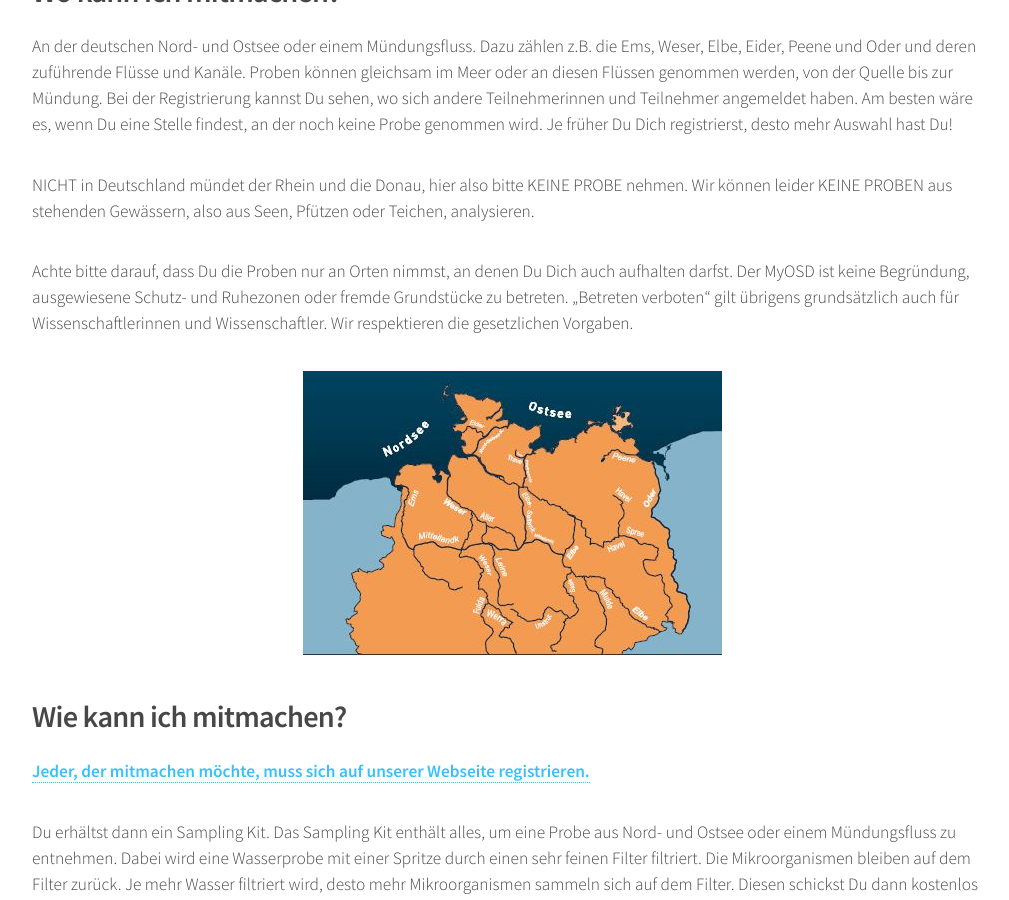
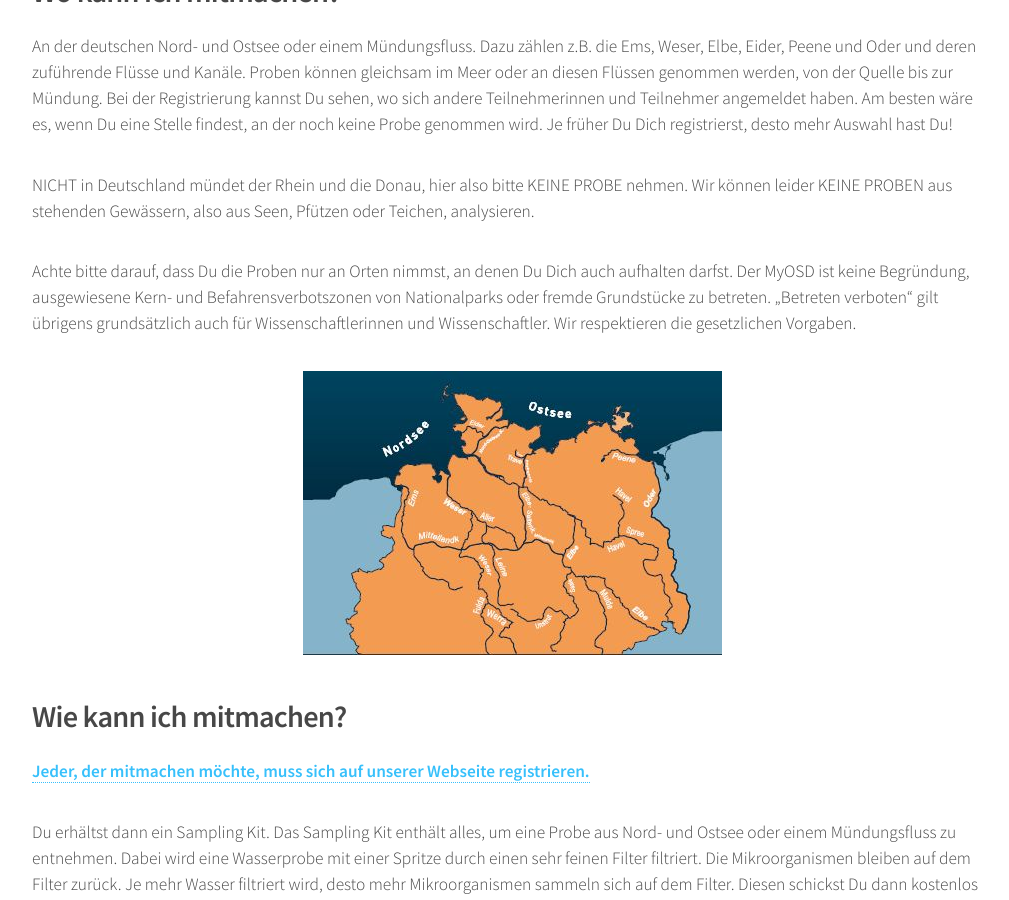
Before and after one commit to myosd/myosd.github.io, a Jekyll site: the page built from mitmachen/index.md, in a window 1280 px wide and 900 px high, scrolled down 836 px. Shown: the whole window, without its empty margins (128-1137 px from the left). Built offline with Jekyll 4.4.1, drawn with Linux system fonts in a browser that asks for light colours.

Commit message:
Kern- und Befahrensverbotszonen von Nationalparks

```diff
--- a/mitmachen/index.md
+++ b/mitmachen/index.md
@@ -28,7 +28,7 @@ An der deutschen Nord- und Ostsee oder einem Mündungsfluss. Dazu zählen z.B. d
 NICHT in Deutschland mündet der Rhein und die Donau, hier also bitte KEINE PROBE nehmen.
 Wir können leider KEINE PROBEN aus stehenden Gewässern, also aus Seen, Pfützen oder Teichen, analysieren.
 
-Achte bitte darauf, dass Du die Proben nur an Orten nimmst, an denen Du Dich auch aufhalten darfst. Der MyOSD ist keine Begründung, ausgewiesene Schutz- und Ruhezonen oder fremde Grundstücke zu betreten. „Betreten verboten“ gilt übrigens grundsätzlich auch für Wissenschaftlerinnen und Wissenschaftler. Wir respektieren die gesetzlichen Vorgaben.
+Achte bitte darauf, dass Du die Proben nur an Orten nimmst, an denen Du Dich auch aufhalten darfst. Der MyOSD ist keine Begründung, ausgewiesene Kern- und Befahrensverbotszonen von Nationalparks oder fremde Grundstücke zu betreten. „Betreten verboten“ gilt übrigens grundsätzlich auch für Wissenschaftlerinnen und Wissenschaftler. Wir respektieren die gesetzlichen Vorgaben.
 
 ![Hier könnt ihr am MyOSD 2016 eine Probe nehmen. ]({{site.baseurl}}/assets/images/Karte_preliminary.jpg)
 
```
